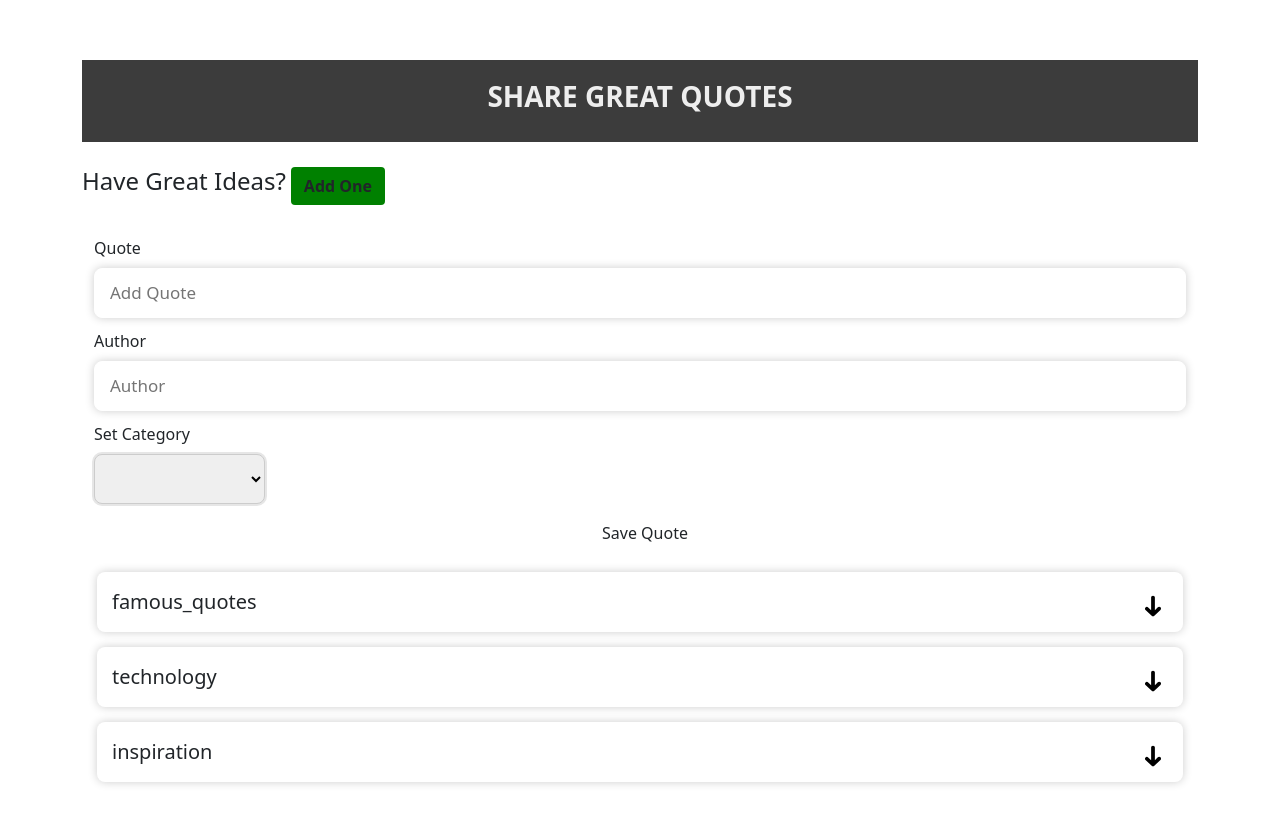
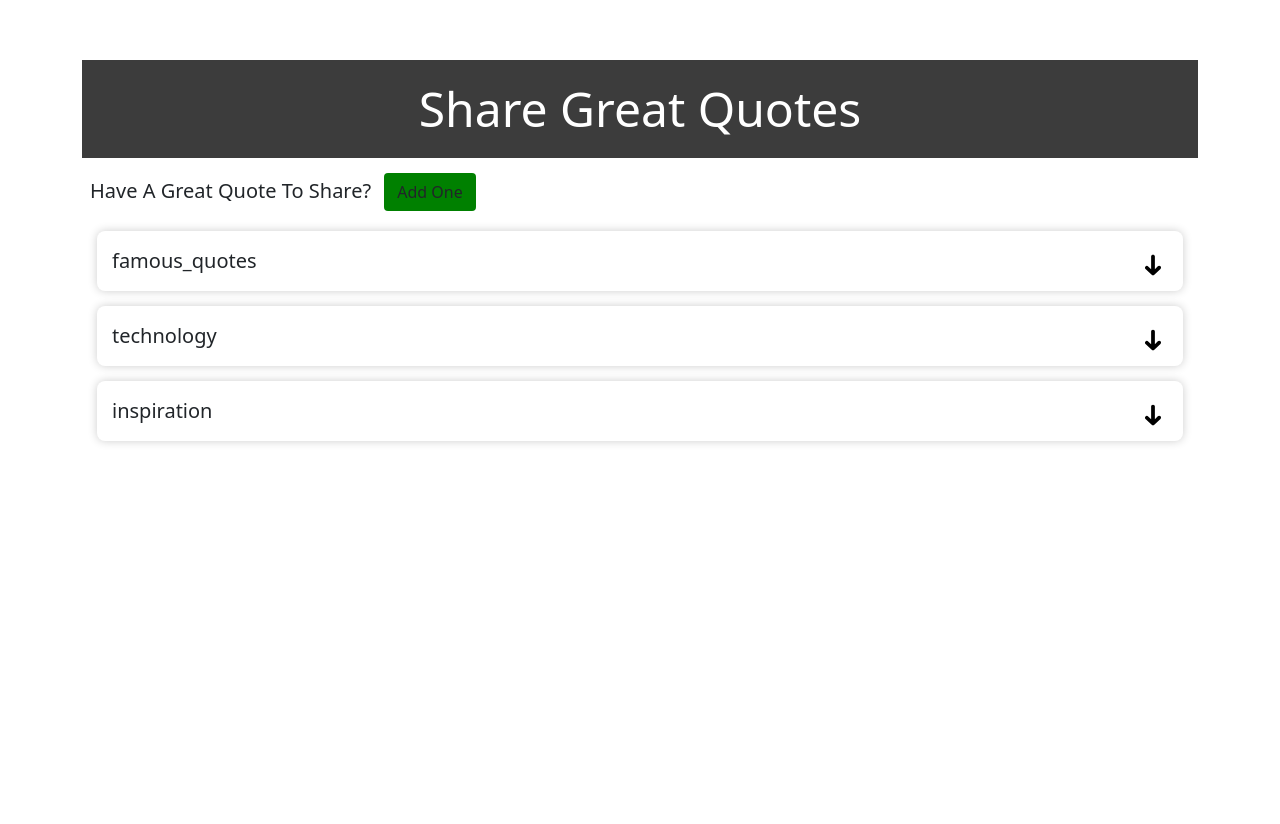
Before and after one commit to YehonatanGitHub/react-text-ideas, a React (Create React App) app: page / in a window 1280 px wide. Shown: the top 824 px of the page. After the commit the page ends 800 px from the top, so only its background shows below. Built offline with nearby package versions, Linux system fonts and the light colour scheme.

Commit message:
fix to setData and css

```diff
--- a/src/App.js
+++ b/src/App.js
@@ -5,6 +5,7 @@ import { useState } from 'react'
 import AddQuote from './components/AddQuote'
 
 function App() {
+  const [showAddQuote, setShowAddQuote] = useState(false)
   const [data, setData] = useState([
     {
       category: 'famous_quotes',
@@ -69,7 +70,6 @@ function App() {
 
   // Add Quote
   const AddToQuotes = (quote) => {
-    // const id = Math.floor(Math.random() * 10000) + 1
     let theData = [...data]
     let theQuote = { ...quote }
     console.log(theData)
@@ -86,55 +86,15 @@ function App() {
     console.log(newQute)
     console.log('selectQuote')
     console.log(selectQuote)
-    // setData(
-    //   theData.map((x) => {
-    //     if (x.category !== selectQuote) return x
-    //     return { ...x, cards: [...x.cards, newQute] }
-    //   })
-    // )
 
     let newData = theData.map((column) => {
       if (column.category !== selectQuote) return column
       return { ...column, cards: [...column.cards, newQute] }
     })
-    let newData2 = [...data]
-    console.log('newData2')
-    console.log(newData2)
     console.log('newData')
     console.log(newData)
-    setData([...data, newData])
-    let newData3 = [...data]
-    console.log('newData3')
-    console.log(newData3)
-    // const theData2 = [...data]
-    // console.log(theData2)
-    // const stuff = selected.filter(b => b)[0].sub this.setState({foo: stuff})
+    setData(newData)
   }
-
-  // const AddToQuotes = (quote) => {
-  //   const id = Math.floor(Math.random() * 10000) + 1
-  //   const newQuote = { ...quote }
-
-  //   const newContent = newQuote.content
-  //   const newAuthor = newQuote.author
-  //   const newQuoteToAdd = { id, newAuthor, newContent }
-  //   console.log(newQuoteToAdd)
-  //   // setData([...data, cards: newQuote)
-
-  //   setData((prevState) => {
-  //     return { ...prevState, cards: newQuote }
-  //   })
-
-  //   // const stuff = selected.filter(b => b)[0].sub this.setState({foo: stuff})
-  // }
-
-  // const newData = theData.map((column) => {
-  //   if (column.category !== theQuote.category) return column
-  //   return { ...column, cards: [...column.cards, { newQute }] }
-  // })
-  // setData([...data, newData])
-  // const theData2 = [...data]
-  // console.log(theData2)
 
   const toggleCards = (index) => {
     setData(
@@ -151,12 +111,15 @@ function App() {
 
   return (
     <div className='container'>
-      <Header title='Share Great Quotes' />
-      <Footer title='Have Great Ideas?' />
-      <AddQuote onAdd={AddToQuotes} />
+      <Header
+        onAdd={() => setShowAddQuote(!showAddQuote)}
+        title='Share Great Quotes'
+        showAdd={showAddQuote}
+      />
+      {showAddQuote && <AddQuote onAdd={AddToQuotes} />}
       <div className='accordion'>
         {data.map((card, i) => (
-          <Cards card={card} index={i} toggleCards={toggleCards} />
+          <Cards card={card} index={i} key={i} toggleCards={toggleCards} />
         ))}
       </div>
     </div>
--- a/src/components/Cards.js
+++ b/src/components/Cards.js
@@ -15,7 +15,7 @@ const Cards = ({ card, index, toggleCards }) => {
       onClick={() => toggleCards(index)}>
       <div className='category-name'>{card.category}</div>
       {card.cards.map((quote, i) => (
-        <Quotes quotes={quote} i={i} />
+        <Quotes quotes={quote} i={i} key={i} />
       ))}
     </div>
   )
--- a/src/components/Header.js
+++ b/src/components/Header.js
@@ -1,9 +1,17 @@
-// import PropTypes from 'prop-types'
+import Button from './Button'
 
-const Header = ({ title }) => {
+const Header = ({ title, onAdd, showAdd }) => {
   return (
-    <header className='header'>
-      <h1>{title}</h1>
+    <header>
+      <h1 className='header'>{title}</h1>
+      <div className='add-quote'>
+        <p>Have A Great Quote To Share?</p>
+        <Button
+          color={showAdd ? 'red' : 'green'}
+          text={showAdd ? 'Close' : 'Add One'}
+          onClick={onAdd}
+        />
+      </div>
     </header>
   )
 }
--- a/src/index.css
+++ b/src/index.css
@@ -27,12 +27,24 @@ body {
   background-color: #3c3c3c;
   max-width: 1180px;
   margin: 0 auto;
+  color: white;
+  font-size: 3rem;
 }
 .header h1 {
   color: #eee;
   font-size: 28px;
   font-weight: 700;
   text-transform: uppercase;
+}
+.add-quote {
+  max-width: 1180px;
+  margin: 0 auto;
+  display: flex;
+  margin-top: 10px;
+}
+.add-quote p {
+  font-size: 20px;
+  margin: 8px;
 }
 .accordion,
 .add-form {
@@ -96,6 +108,9 @@ body {
 .accordion .categorys.open .quote {
   opacity: 1;
   max-height: 1000px;
+}
+.category {
+  padding: 10px !important;
 }
 .footer {
   display: flex;
```
